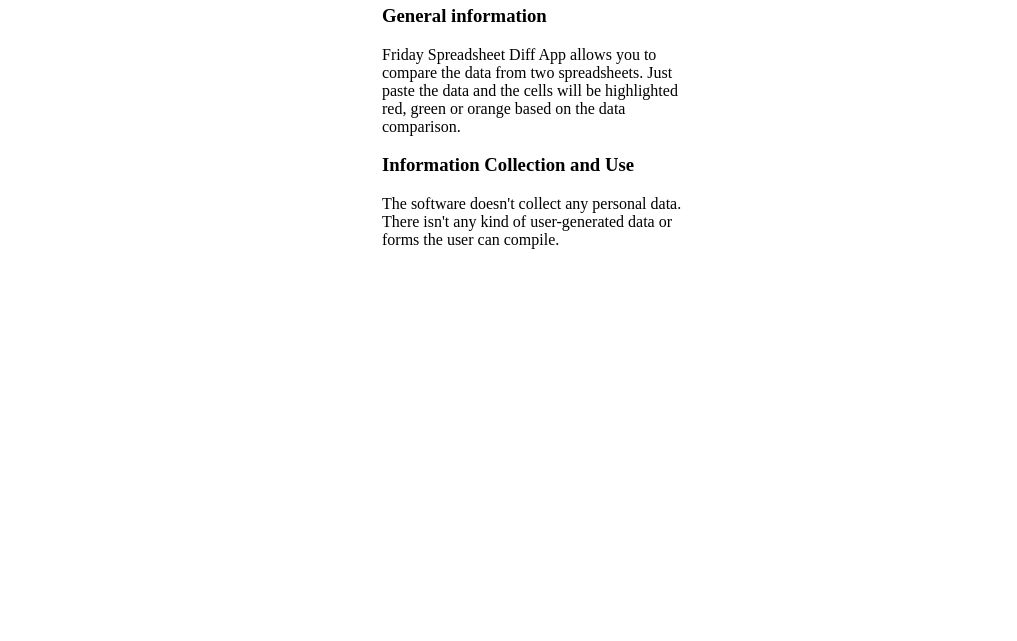
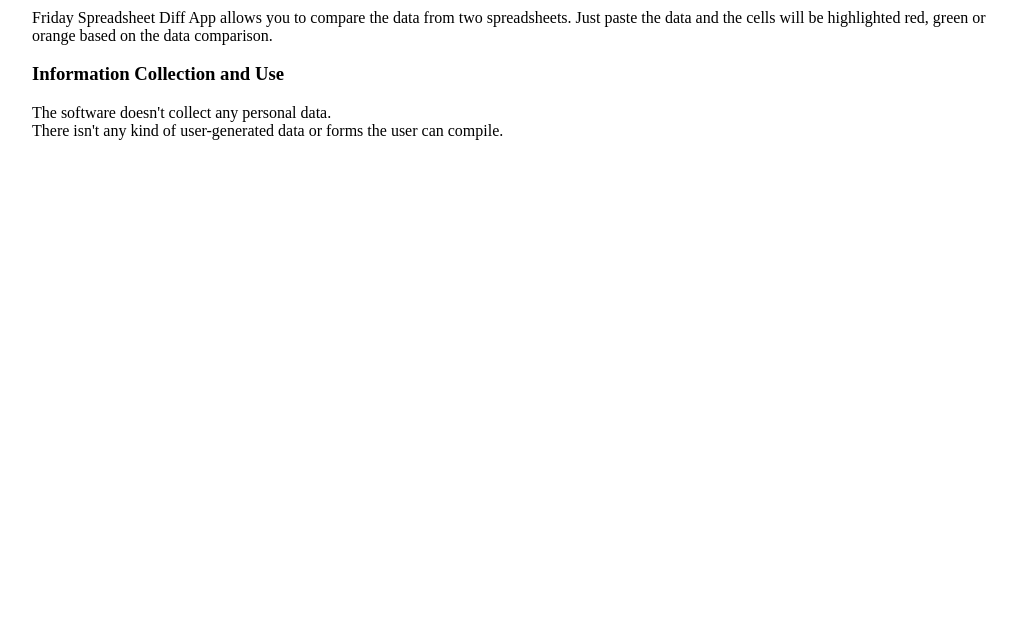
Before and after one commit to mxlauc/FSDA, a plain HTML site: page index.html in a window 1280 px wide. Shown: the part 159-800 px from the top of the page, without its empty margins (108-1125 px from the left). Drawn offline with Linux system fonts and the light colour scheme.

Commit message:
Update index.html

```diff
--- a/index.html
+++ b/index.html
@@ -6,7 +6,7 @@
     <title>Friday Spreadsheet Diff App - Privacy Policy</title>
 </head>
 <body>
-    <div style="max-width:300px; margin: auto;">
+    <div style="max-width: 1000px; margin: auto;">
         <h1 style="margin-left:0px;"><strong>Friday Spreadsheet Diff App</strong></h1>
         <h2>Privacy Policy</h2>
         <h3>General information</h3>
```
